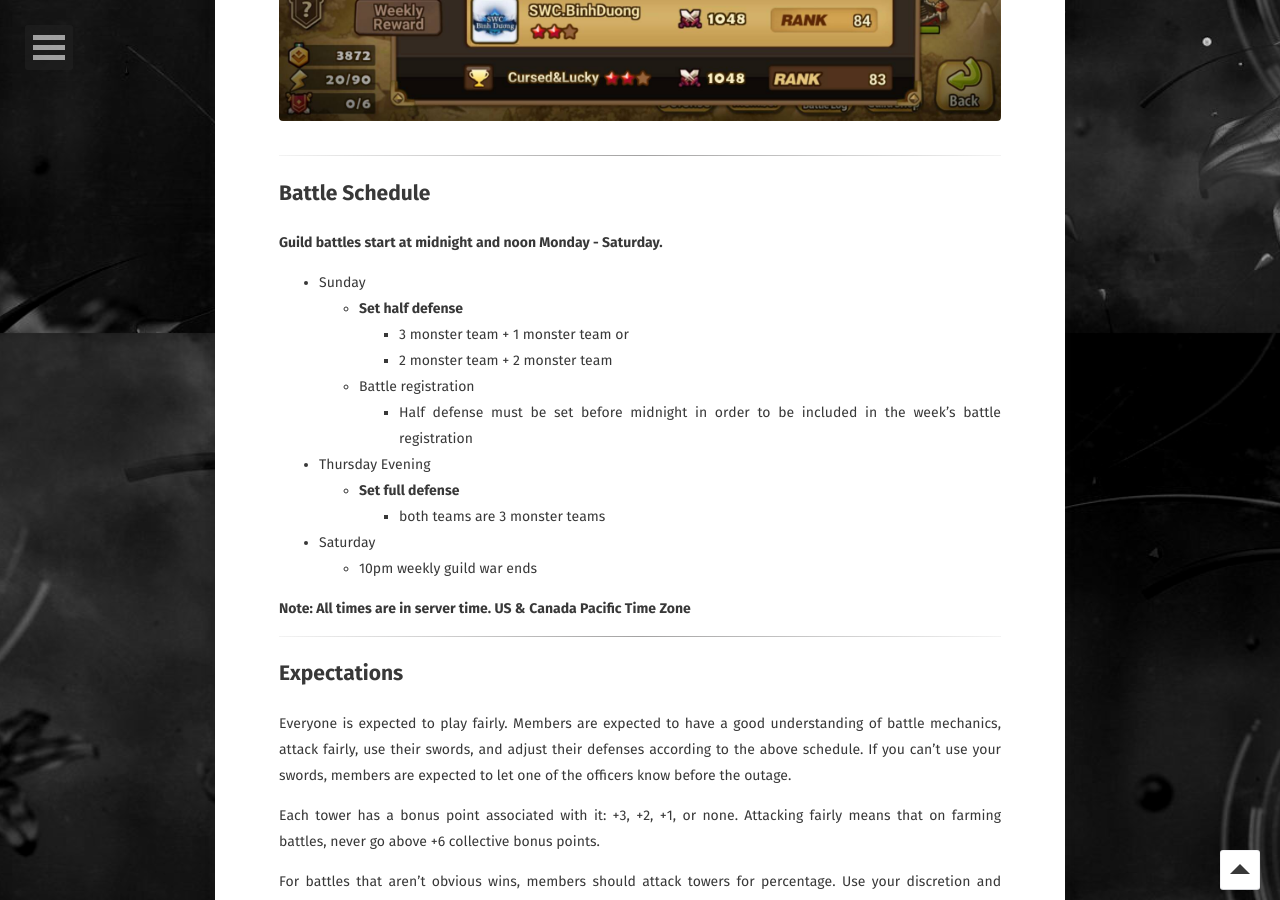
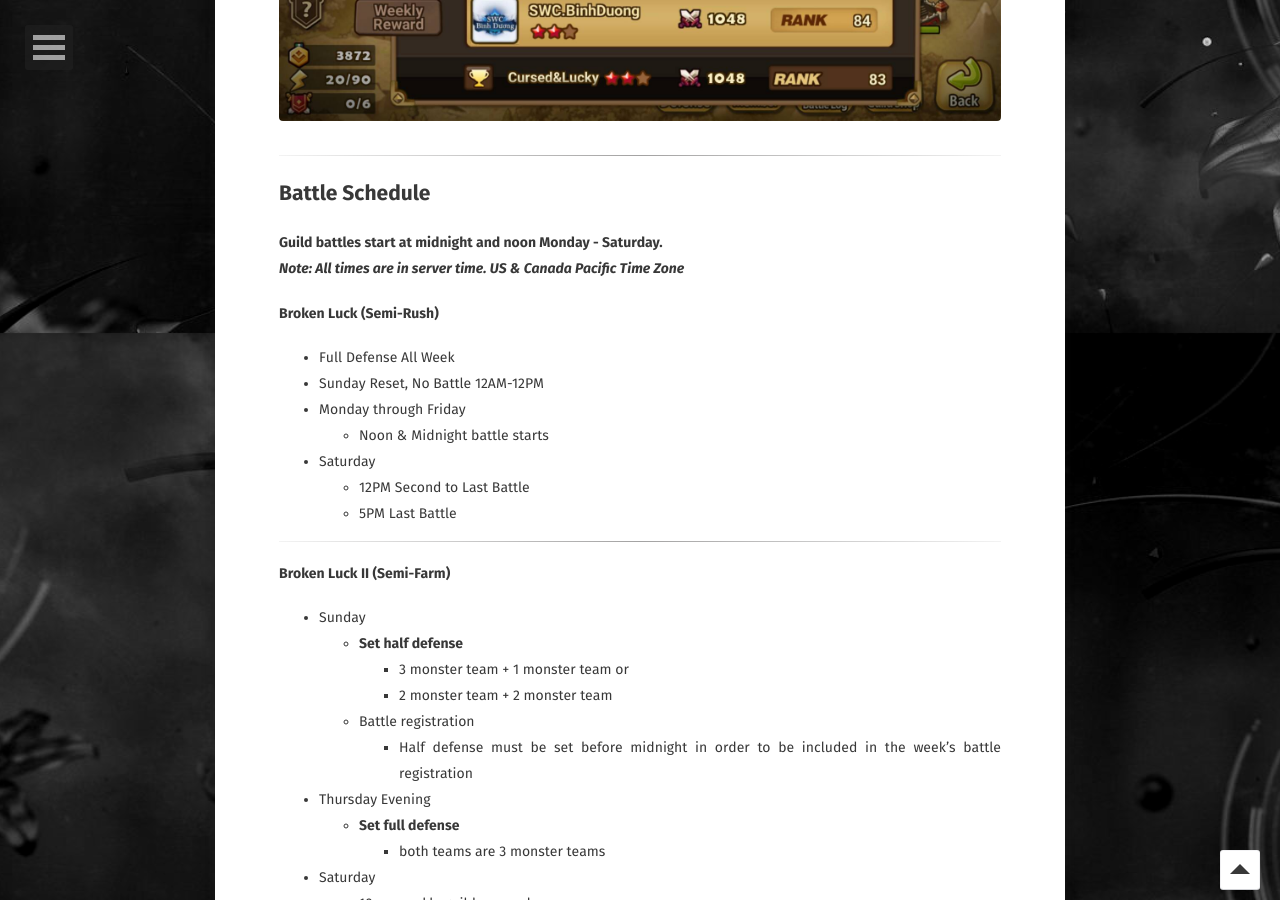
Before and after one commit to davk28/brokenluck.github.io, a Jekyll site: the page built from about/index.md, in a window 1280 px wide and 900 px high, scrolled down 1467 px. Built offline with Jekyll 4.4.1, drawn with Linux system fonts in a browser that asks for light colours; some web fonts are replaced; some of the changed text lies outside the part shown.

Commit message:
Update battle schedule.

```diff
--- a/about/index.md
+++ b/about/index.md
@@ -20,8 +20,8 @@ guilds are part of the same organization and share the same Discord chat.
 
 * * *
 
-* Broken Luck is semi-farming G1-G2 guild
-* Broken Luck II is a full-farming C2-C3 guild
+* Broken Luck is semi-rush G2 guild
+* Broken Luck II is a semi-farming G1 guild
 
 * * *
 
@@ -48,7 +48,24 @@ defense and surge in ranking. We finish either G1 or G2.
 
 ## Battle Schedule
 
-<b>Guild battles start at midnight and noon Monday - Saturday.</b>
+<b>
+  Guild battles start at midnight and noon Monday - Saturday.<br/>
+  <i>Note: All times are in server time. US & Canada Pacific Time Zone</i>
+</b>
+
+#### Broken Luck (Semi-Rush)
+
+* Full Defense All Week
+* Sunday Reset, No Battle 12AM-12PM
+* Monday through Friday
+  * Noon & Midnight battle starts
+* Saturday
+  * 12PM Second to Last Battle
+  * 5PM Last Battle
+
+<hr/>
+
+#### Broken Luck II (Semi-Farm)
 
 * Sunday
   * <b>Set half defense</b>
```
Also changed, not shown: other parts of about/index.md (+0 -2 lines).
